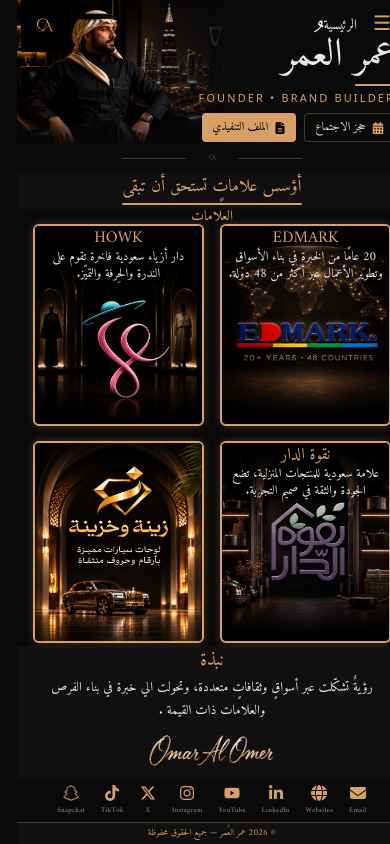
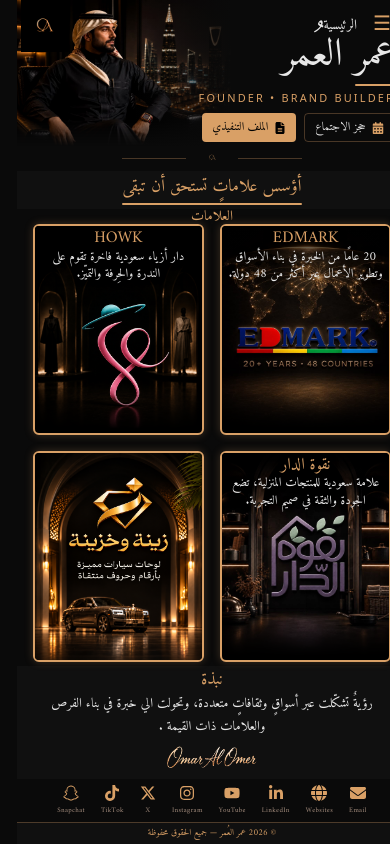
Before and after one commit to anwer1919/omer, a Next.js app: page / in a window 390 px wide. Built offline with nearby package versions, Linux system fonts and the light colour scheme; a web font is replaced by a local one.

Commit message:
Update About.tsx

```diff
--- a/components/About.tsx
+++ b/components/About.tsx
@@ -1,12 +1,12 @@
 export default function About() {
   return (
-    <section id="about" className="flex flex-col justify-center md:block px-3 md:px-6 md:py-6 text-center bg-[var(--bg2)] max-md:h-[calc(var(--u,1vw)*34)]">
-      <p className="gold-shine max-md:[font-size:calc(var(--u,1vw)*4.8)] md:text-2xl md:mt-6 md:mb-6">نبذة</p>
-      <p className="max-w-[760px] mx-auto max-md:[font-size:calc(var(--u,1vw)*3.4)] md:text-base max-md:leading-[1.8] md:leading-[2.1] text-[var(--text)]">
+    <section id="about" className="flex flex-col justify-center md:block px-3 md:px-6 md:py-6 text-center bg-[var(--bg2)] max-md:h-[calc(var(--u,1vw)*29)]">
+      <p className="gold-shine max-md:[font-size:calc(var(--u,1vw)*4.4)] md:text-2xl md:mt-6 md:mb-6">نبذة</p>
+      <p className="max-w-[760px] mx-auto max-md:[font-size:calc(var(--u,1vw)*3.4)] md:text-base max-md:leading-[1.7] md:leading-[2.1] text-[var(--text)]">
         رؤيةٌ تشكّلت عبر أسواقٍ وثقافاتٍ متعددة، وتحولت الي خبرة في بناء الفرص والعلامات ذات القيمة .
       </p>
       <img src="/signature.png" alt="عمر العُمر"
-        className="block max-md:h-[calc(var(--u,1vw)*14)] md:h-28 w-auto object-contain mx-auto md:mt-4 mix-blend-screen max-md:scale-[1.7]" />
+        className="block max-md:h-[calc(var(--u,1vw)*10)] md:h-28 w-auto object-contain mx-auto md:mt-4 mix-blend-screen max-md:scale-[1.7]" />
     </section>
   );
 }
```
